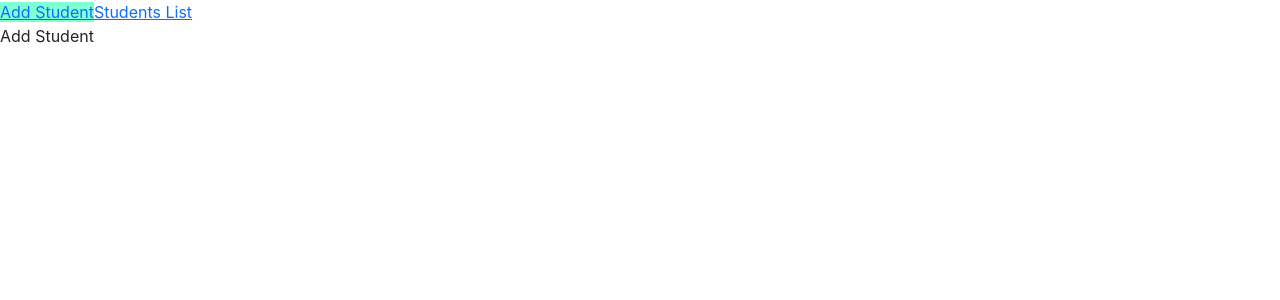
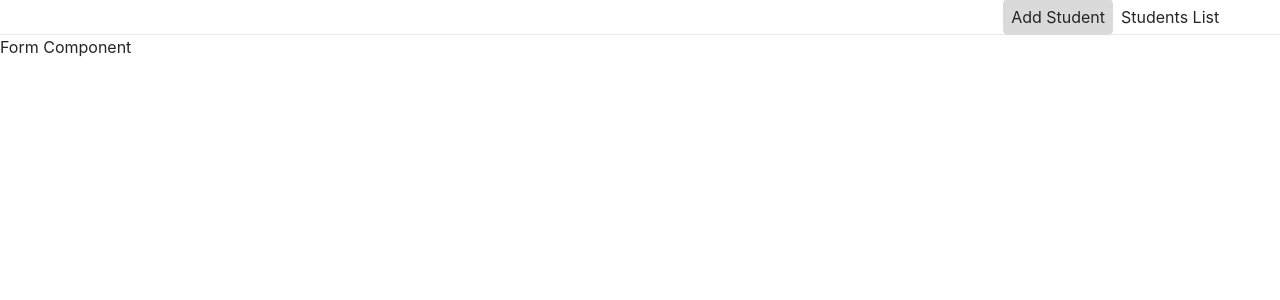
Before and after one commit to AdonayVasquez/students-frontend, a React (Create React App) app: page / in a window 1280 px wide. Shown: the top 300 px of the page. Built offline with nearby package versions, Linux system fonts and the light colour scheme.

Commit message:
Navbar active link styles

```diff
--- a/public/index.html
+++ b/public/index.html
@@ -27,7 +27,7 @@
       work correctly both with client-side routing and a non-root public URL.
       Learn how to configure a non-root public URL by running `npm run build`.
     -->
-  <title>React App</title>
+  <title>Students App</title>
 </head>
 
 <body>
--- a/src/App.css
+++ b/src/App.css
@@ -1,4 +1,15 @@
 .pageSelected {
-  background-color: aquamarine;
+  background-color: rgb(218, 218, 218);
+  border-radius: 5px;
+}
 
+.inherit {
+  color: inherit;
+  text-decoration: none;
+  padding: 0.5rem;
 }
+
+.navbar {
+  border-bottom: 1px solid rgb(233, 233, 233);
+  padding: 0.3rem;
+}
--- a/src/components/Navbar.js
+++ b/src/components/Navbar.js
@@ -1,10 +1,12 @@
 import { NavLink } from "react-router-dom";
 
 const Navbar = () => {
-    return(
-        <div>
-           <NavLink exact to="/" activeClassName="pageSelected">Add Student</NavLink>
-           <NavLink to="/student-list" activeClassName="pageSelected">Students List</NavLink>
+    return (
+        <div className="d-flex justify-content-end navbar">
+            <div className="mx-5 m-0">
+                <NavLink exact to="/" className="inherit" activeClassName="pageSelected">Add Student</NavLink>
+                <NavLink to="/student-list" className="inherit" activeClassName="pageSelected">Students List</NavLink>
+            </div>
         </div>
     )
 }
--- /dev/null
+++ b/src/components/StudentsList.js
@@ -0,0 +1,9 @@
+const StudentsList = () => {
+    return (
+        <div>
+            StudentsList
+        </div>
+    )
+}
+
+export default StudentsList;
--- a/src/pages/AddStudent.js
+++ b/src/pages/AddStudent.js
@@ -1,7 +1,9 @@
+import FormStudent from "../components/FormStudent";
+
 const AddStudent = () => {
-    return(
+    return (
         <div>
-            Add Student
+            <FormStudent />
         </div>
     )
 }
--- a/src/pages/StudentsList.js
+++ b/src/pages/StudentsList.js
@@ -1,7 +1,9 @@
+import StudentsList from "../components/StudentsList";
+
 const StudentList = () => {
     return (
         <div>
-            StudentList
+            <StudentsList />
         </div>
     )
 }
```
